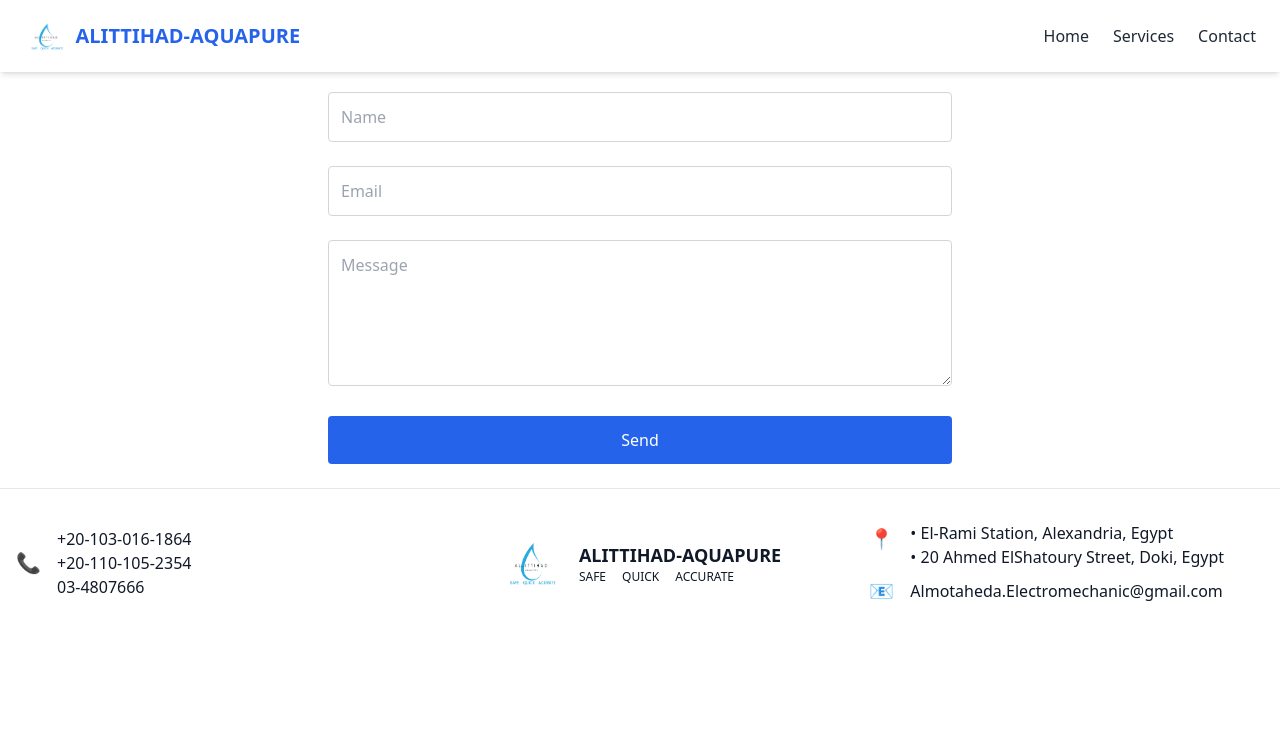
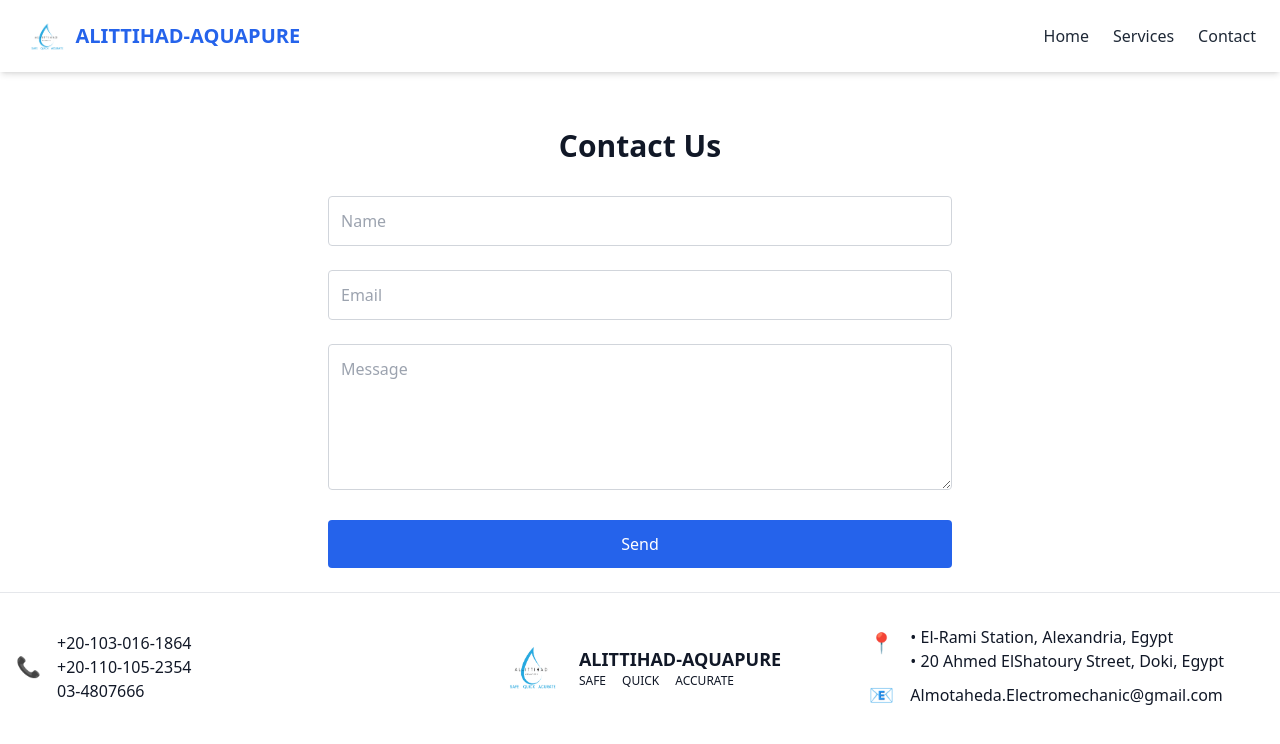
Before and after one commit to Ayoupey/Alittihad-AquaPure-website, a Next.js app: page /contact in a window 1280 px wide. Shown: the top 744 px of the page. Built offline with nearby package versions, Linux system fonts and the light colour scheme.

Commit message:
Update page.tsx

```diff
--- a/src/app/contact/page.tsx
+++ b/src/app/contact/page.tsx
@@ -30,7 +30,7 @@ export default function Contact() {
   return (
     <>
       <Header />
-      <main className="max-w-2xl mx-auto p-6 pt32 fade-in">
+      <main className="max-w-2xl mx-auto p-6 pt-32 fade-in">
         <h2 className="text-3xl font-bold text-center mb-8">Contact Us</h2>
 
         <form className="space-y-6" onSubmit={handleSubmit}>
```
